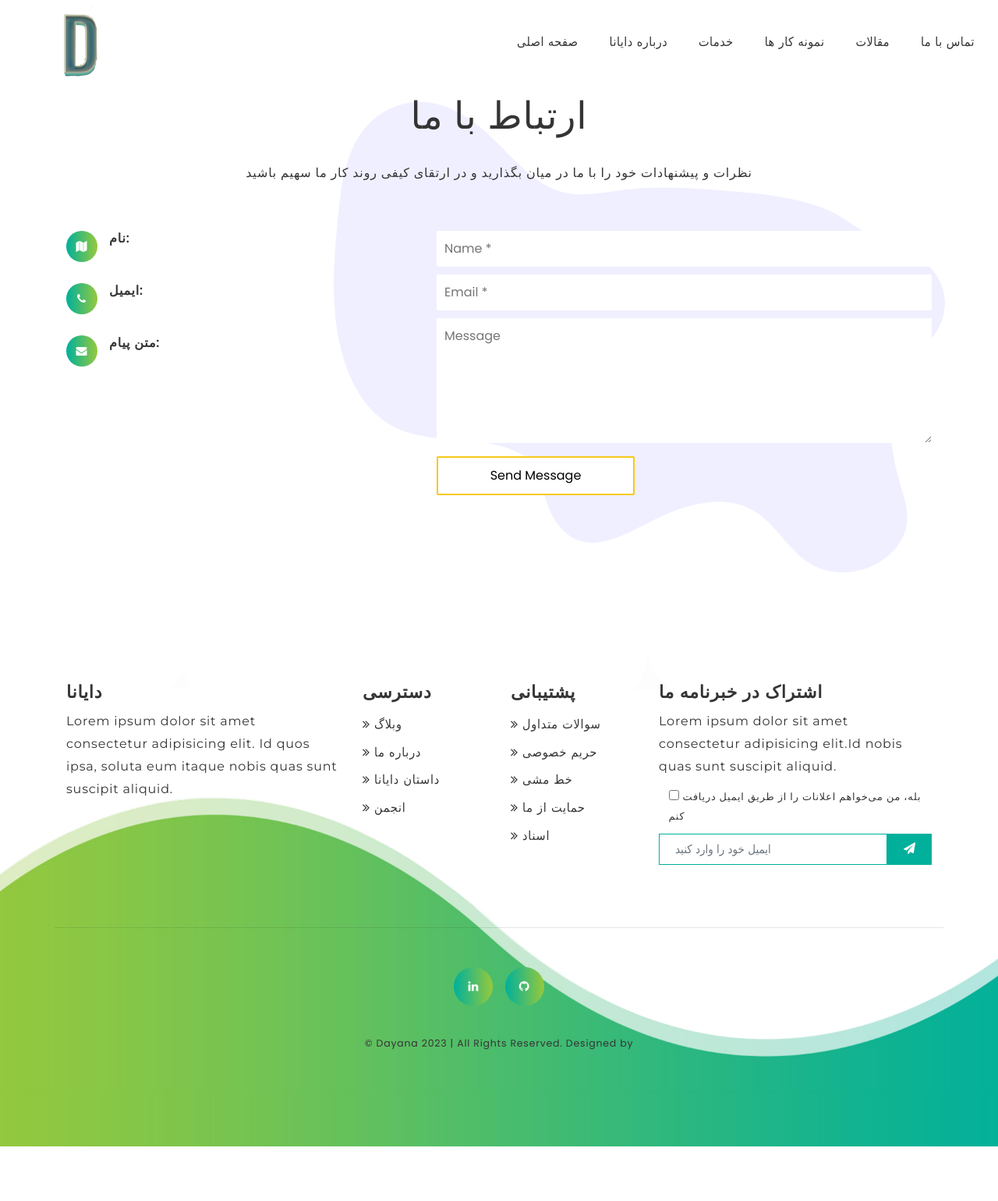
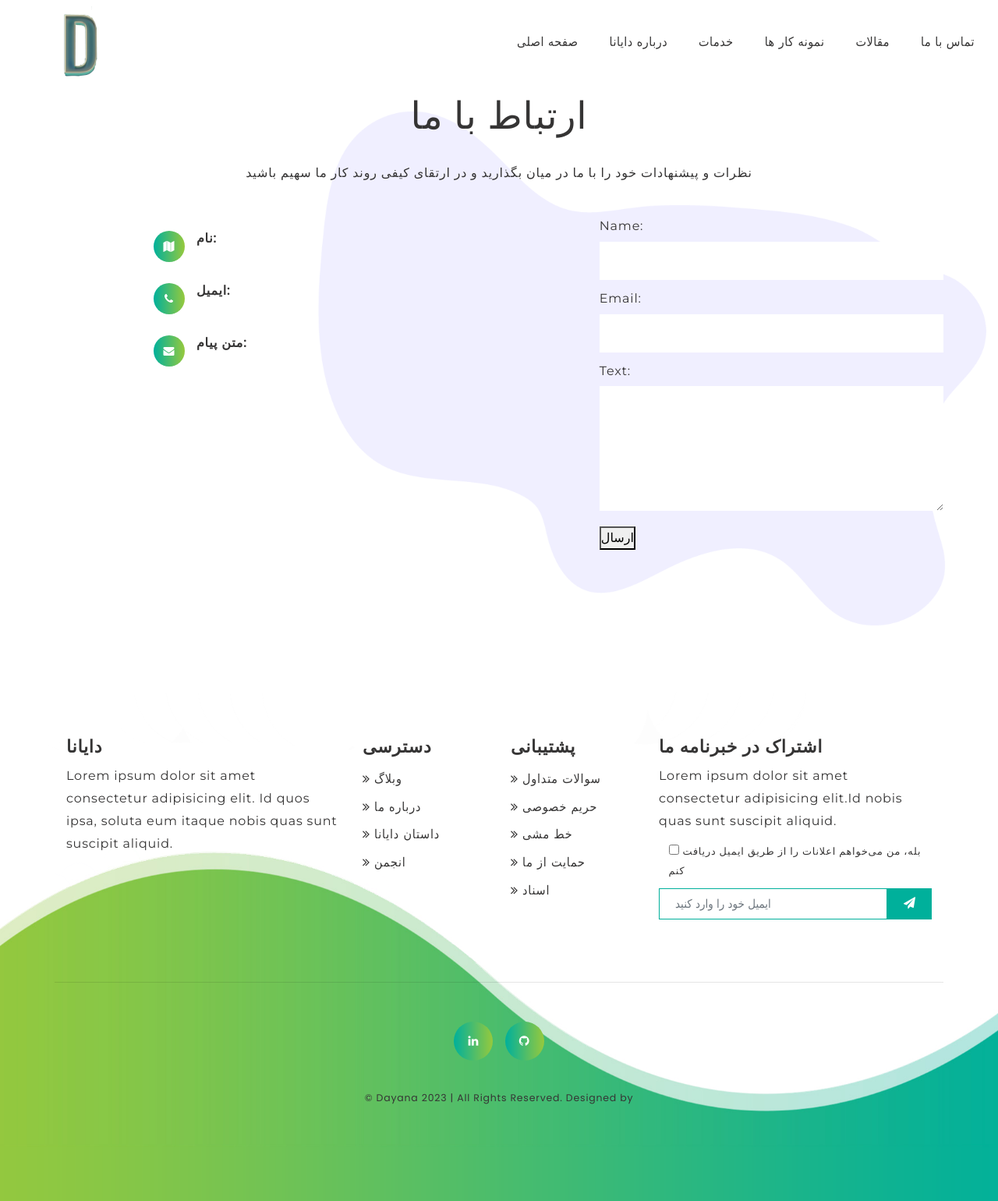
Before and after one commit to Geekups/Geekups_web_django, a Django app: page /contact/ in a window 1280 px wide. Shown: the whole page at 78% size. Before the commit the page ends 1470 px from the top, so only its background shows below. Run offline with Django 4.2, Linux system fonts and the light colour scheme; some libraries are stand-ins or nearby versions.

Commit message:
Contact contact to db

```diff
--- a/blog/admin.py
+++ b/blog/admin.py
@@ -1,6 +1,7 @@
 from django.contrib import admin
-from.models import Article,Portfolio
+from.models import Article,Portfolio,Contact
 # Register your models here.
 
 admin.site.register(Article)
 admin.site.register(Portfolio)
+admin.site.register(Contact)
--- /dev/null
+++ b/blog/form.py
@@ -0,0 +1,6 @@
+from django import forms
+
+class ContactForm(forms.Form):
+    name = forms.CharField(required=True)
+    email = forms.EmailField(required=True)
+    text = forms.CharField(widget=forms.Textarea, required=True)
--- a/blog/models.py
+++ b/blog/models.py
@@ -21,8 +21,14 @@
     image   = models.ImageField(upload_to='images/')
     category= models.CharField(max_length=50)
 
+    def __str__(self):
+        return self.title
+
 
 class Contact(models.Model):
     email = models.EmailField(max_length=254)
     name  = models.CharField(max_length=50)
     text  = models.TextField()
+
+    def __str__(self):
+        return self.name
--- a/blog/urls.py
+++ b/blog/urls.py
@@ -1,12 +1,12 @@
 from django.urls import path
-from .views import HomePage,AboutUs,Services,Contact,blogs,portfolio
+from .views import HomePage,AboutUs,Services,contact_view,blogs,portfolio
 
 
 urlpatterns = [
     path('',HomePage.as_view(),name='home'),
     path('about/',AboutUs.as_view(),name='about'),
     path('services/',Services.as_view(),name='services'),
-    path('contact/',Contact.as_view(),name='contact'),
+    path('contact/',contact_view,name='contact'),
     path('portfolio/',portfolio,name='portfolio'),
     path('blog/',blogs,name='blog'),
 ]
--- a/blog/views.py
+++ b/blog/views.py
@@ -1,6 +1,7 @@
-from django.shortcuts import render
+from django.shortcuts import render,redirect
 from django.views.generic import TemplateView
-from.models import Article, Portfolio
+from.models import Article, Portfolio,Contact
+from .form import ContactForm
 
 # Create your views here.
 
@@ -14,9 +15,24 @@
 class Services(TemplateView):
     template_name = 'services.html'
 
-class Contact(TemplateView):
-    template_name = 'contact.html'
-    #todo add form for input
+
+
+
+def contact_view(request):
+    if request.method == 'POST':
+        form = ContactForm(request.POST)
+        if form.is_valid():
+            name = form.cleaned_data['name']
+            email = form.cleaned_data['email']
+            text = form.cleaned_data['text']
+            Contact.objects.create(name=name, email=email, text=text)
+            return redirect('contact')
+    else:
+        form = ContactForm()
+    return render(request, 'contact.html', {'form': form})
+
+
+
 
 
 def portfolio (request):
--- a/config/settings.py
+++ b/config/settings.py
@@ -106,7 +106,7 @@
 # Internationalization
 # https://docs.djangoproject.com/en/4.1/topics/i18n/
 
-LANGUAGE_CODE = 'en-us'
+LANGUAGE_CODE = 'fa-ir'
 
 TIME_ZONE = 'UTC'
 
--- a/templates/contact.html
+++ b/templates/contact.html
@@ -39,39 +39,11 @@
                 <!-- END INFO -->
 
                 <!-- START CONTACT FORM -->
-                <div class="contact-form col-lg-7 mx-auto">
-                    <form class="form" id="contact-form" method="post" action="contact">
-                        <div class="messages"></div>
-                        <div class="controls">
-                            <div class="row">
-                                <div class="col-md-12">
-                                    <div class="form-group">
-                                        <input id="form_name" type="text" name="name" placeholder="Name *"
-                                            required="required">
-                                    </div>
-                                </div>
-                                <div class="col-md-12">
-                                    <div class="form-group">
-                                        <input id="form_email" type="email" name="email" placeholder="Email *"
-                                            required="required">
-                                    </div>
-                                </div>
-
-                                <div class="col-md-12">
-                                    <div class="form-group">
-                                        <textarea id="form_message" name="message" placeholder="Message" rows="4"
-                                            required="required"></textarea>
-                                    </div>
-                                </div>
-
-                                <div class="col-md-12">
-                                    <button type="submit" class="button btn-hover">Send Message</button>
-                                </div>
-
-                            </div>
-                        </div>
+                    <form class="form"  method="post" >
+                            {% csrf_token %}
+                            {{ form.as_p }}
+                            <button type="submit">ارسال</button>
                     </form>
-                </div>
                 <!-- END CONTACT FORM -->
 
             </div>
```
Also changed, not shown: blog/migrations/0002_contact.py (added), db.sqlite3.
